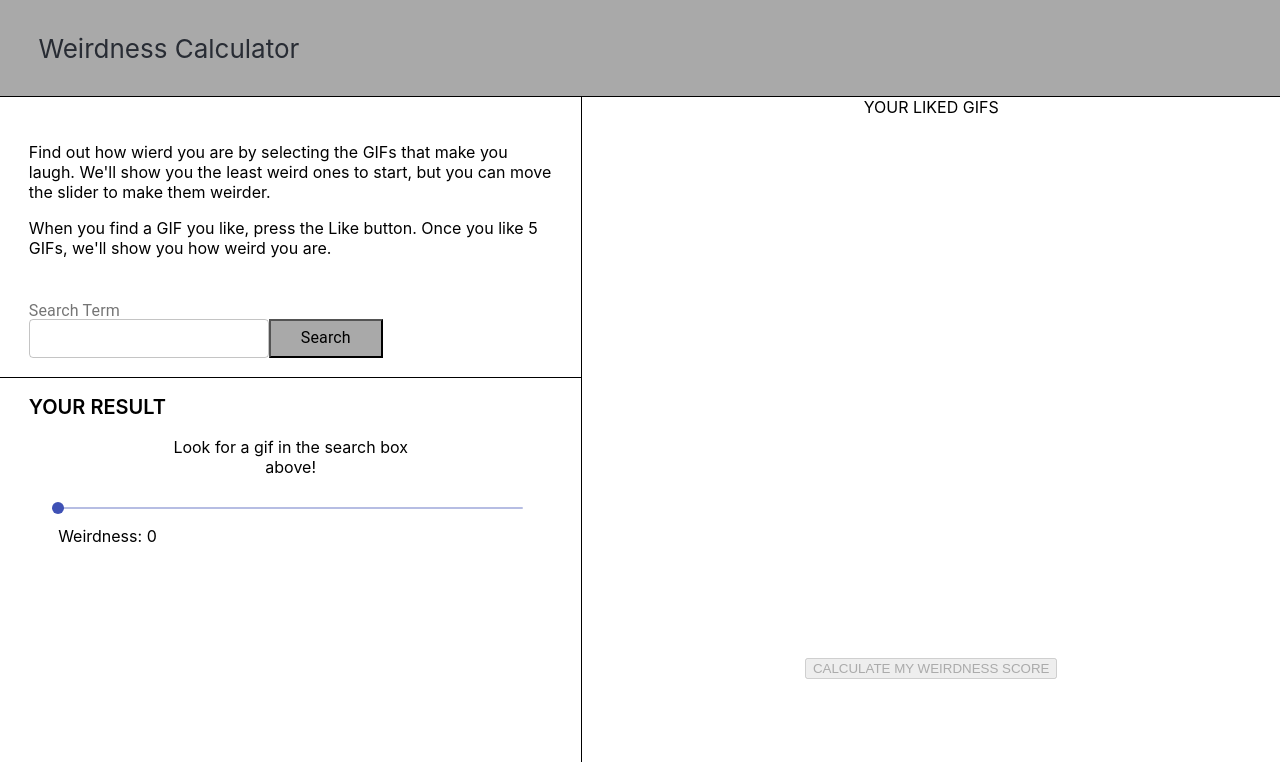
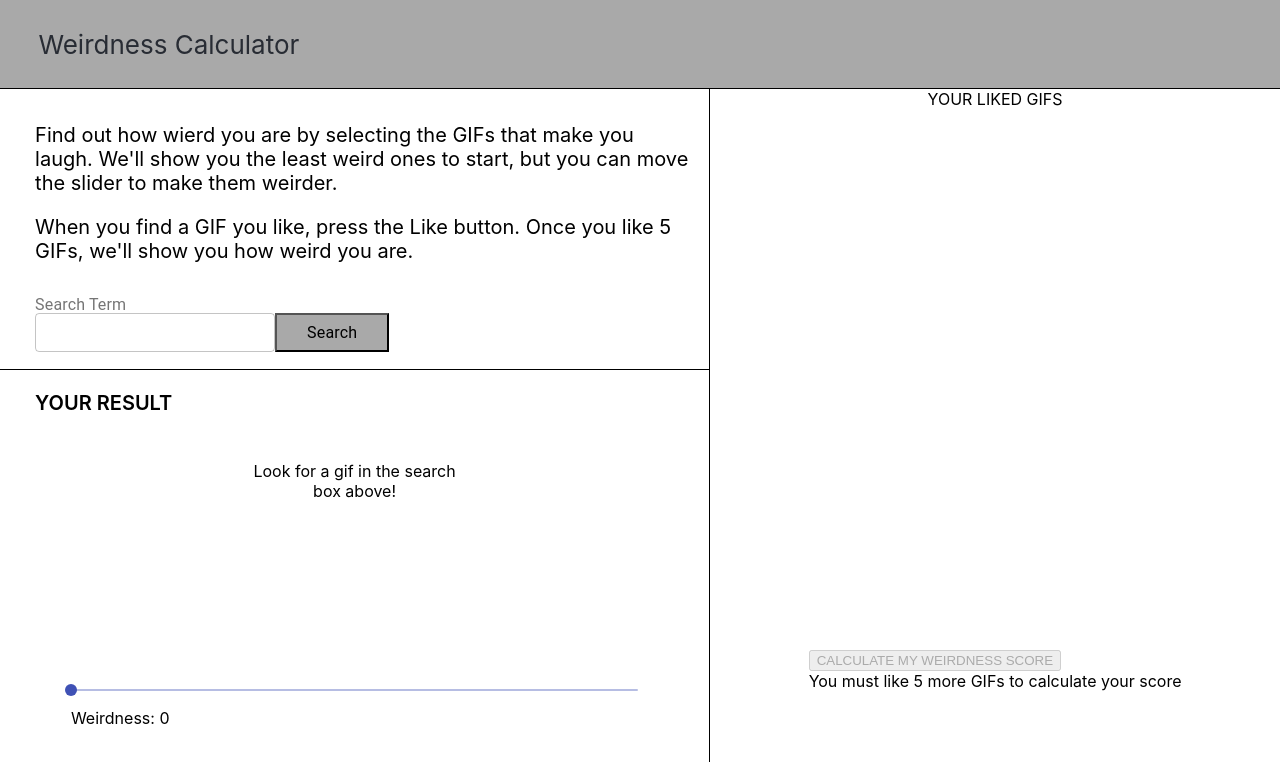
Before and after one commit to matthops/weirdness-calculator, a React (Create React App) app: page / in a window 1280 px wide. Shown: the top 762 px of the page. Built offline with nearby package versions, Linux system fonts and the light colour scheme.

Commit message:
updates to CSS, edited reducer to include title in likedList array, updated weirdness score page

```diff
--- a/src/actions/actions.js
+++ b/src/actions/actions.js
@@ -3,9 +3,9 @@ export const REMOVE_LIKED = 'REMOVE_LIKED';
 export const SHOW_WEIRDNESS_SCORE = 'SHOW_WEIRDNESS_SCORE';
 export const START_OVER = 'START_OVER';
 
-export const addLiked = (text, score, searchTerm) => {
-  console.log(text);
-  return { type: ADD_LIKED, gif: { text, score, searchTerm } };
+export const addLiked = (gifObj, score, searchTerm) => {
+  console.log(gifObj);
+  return { type: ADD_LIKED, gif: { gifObj, score, searchTerm } };
 };
 
 export const removeLiked = url => {
--- a/src/components/GifBox.js
+++ b/src/components/GifBox.js
@@ -3,10 +3,15 @@ import './../styles/gifBox.scss';
 
 export default function GifBox(props) {
   return (
-    // <div className="search-result-text-box">
-    <div className="aspect-ratio">
-      <img src={props.url} alt="placeholder" className="aspect-ratio__inside" />
+    <div className="search-result-text-box">
+      <div className="gif-title"> {props.title}</div>
+      <div className="aspect-ratio">
+        <img
+          src={props.url}
+          alt="placeholder"
+          className="aspect-ratio__inside"
+        />
+      </div>
     </div>
-    // </div>
   );
 }
--- a/src/components/LikedGifs.js
+++ b/src/components/LikedGifs.js
@@ -17,32 +17,43 @@ function LikedGifs() {
     return () => unsubscribe();
   }, [likedGifsArr]);
 
+  const countdown = likedGifsArr.likedList
+    ? 5 - likedGifsArr.likedList.length
+    : 5;
+
   return (
     <div className="liked-gifs-container">
       YOUR LIKED GIFS
       <div className="liked-gifs-box">
         {likedGifsArr.likedList.map((e, i) => {
+          if (i <= 3) {
             return (
               <div key={i} className="inner-gifs-box">
-              <GifBox url={e.text} />
+                <GifBox
+                  url={e.gifObj.images.original.url}
+                  title={e.gifObj.title}
+                />
+
                 <button onClick={() => store.dispatch(removeLiked(e))}>
                   {' '}
                   remove{' '}
                 </button>
               </div>
             );
+          }
         })}
       </div>
       <div>
         <Link to="/results">
           <button
-            disabled={likedGifsArr.likedList.length < 4 ? true : false}
+            disabled={likedGifsArr.likedList.length < 5 ? true : false}
             onClick={() => store.dispatch(showWeirdnessScore(true))}
           >
             {' '}
             CALCULATE MY WEIRDNESS SCORE
           </button>
         </Link>
+        <div>{`You must like ${countdown} more GIFs to calculate your score`}</div>
       </div>
     </div>
   );
--- a/src/components/Search.js
+++ b/src/components/Search.js
@@ -9,7 +9,7 @@ import './../styles/search.scss';
 
 export default function Search() {
   const [inputVal, setInputVal] = useState('');
-  const [giphyResults, setGiphyResults] = useState(null);
+  const [giphyResult, setGiphyResult] = useState(null);
   const [weirdness, setWeirdness] = useState(0);
   const [searchTerms, setSearchTerms] = useState([]);
 
@@ -32,7 +32,7 @@ export default function Search() {
         console.log('hit the if');
         usedTerm = term;
         setInputVal('');
-        setGiphyResults(null);
+        setGiphyResult(null);
         isSearchable = false;
       }
     });
@@ -43,7 +43,7 @@ export default function Search() {
             `https://api.giphy.com/v1/gifs/translate?api_key=nmFzmNm0JGwZCNIrWe74T0YTXMt1snmz&weirdness=${weirdness}&s=${inputVal}`
           )
           .then(e => {
-            setGiphyResults(e.data.data);
+            setGiphyResult(e.data.data);
           })
           .catch(err => {
             console.log(err.message);
@@ -54,11 +54,9 @@ export default function Search() {
   };
 
   const handleAddToLikedGifs = () => {
-    store.dispatch(
-      addLiked(giphyResults.images.original.url, weirdness, inputVal)
-    );
+    store.dispatch(addLiked(giphyResult, weirdness, inputVal));
     setInputVal('');
-    setGiphyResults(null);
+    setGiphyResult(null);
   };
 
   return (
@@ -102,7 +100,8 @@ export default function Search() {
       <div>
         <SearchResult
           // passes url for gif from giphy response object, passes null if search hasn't been performed yet.
-          gifSrc={giphyResults ? giphyResults.images.original.url : null}
+          gifSrc={giphyResult ? giphyResult.images.original.url : null}
+          title={giphyResult ? giphyResult.title : null}
           addToLikedGifs={handleAddToLikedGifs}
         />
         <div className="weirdness-slider">
--- a/src/components/SearchResult.js
+++ b/src/components/SearchResult.js
@@ -11,7 +11,8 @@ function SearchResult(props) {
       <div className="search-result-container__header">YOUR RESULT</div>
       {props.gifSrc ? (
         <div className="inner-search-container">
-          <GifBox url={props.gifSrc} />
+          <GifBox url={props.gifSrc} title={props.title} />
+
           <IconButton
             color="default"
             aria-label="Like this gif"
@@ -21,8 +22,12 @@ function SearchResult(props) {
           </IconButton>
         </div>
       ) : (
-        <div className="inner-search-container">
-          Look for a gif in the search box above!
+        <div className="inner-search-container empty">
+          <div className="aspect-ratio">
+            <div className="aspect-ratio__inside">
+              Look for a gif in the search box above!
+            </div>
+          </div>
         </div>
       )}
     </div>
@@ -30,3 +35,5 @@ function SearchResult(props) {
 }
 
 export default connect()(SearchResult);
+
+// 18007098348 Covered CA
--- a/src/components/WeirdnessScore.js
+++ b/src/components/WeirdnessScore.js
@@ -2,6 +2,8 @@ import React, { useState } from 'react';
 import store from './../reducers/likedReducer';
 import { connect } from 'react-redux';
 import { startOver } from './../actions/actions';
+import GifBox from './GifBox';
+import './../styles/weirdnessScore.scss';
 
 function WeirdnessScore() {
   // eslint-disable-next-line no-unused-vars
@@ -9,14 +11,29 @@ function WeirdnessScore() {
     () => store.getState().scoreSum
   );
   // eslint-disable-next-line no-unused-vars
-  const [totalGifs, setTotalGifs] = useState(
-    () => store.getState().likedList.length
-  );
+  const [totalGifs, setTotalGifs] = useState(() => store.getState().likedList);
 
   return (
-    <div>
-      Average WeirdnessScore
-      {Math.round(weirdnessScore / totalGifs)}
+    <div className="weirdness-score-container">
+      <div className="weirdness-score-container__headline">
+        {`You scored
+        ${Math.round(weirdnessScore / totalGifs.length)}/10 on the weirdness
+        scale!`}
+      </div>
+      <div className="weirdness-gif-container">
+        {totalGifs.map((e, i) => {
+          return (
+            <div className="inner-gifs-box">
+              <GifBox
+                url={e.gifObj.images.original.url}
+                title={e.gifObj.title}
+                key={i}
+              />
+            </div>
+          );
+        })}
+      </div>
+      <div className="weirdness-button-section">
         <button
           onClick={() => {
             store.dispatch(startOver());
@@ -25,6 +42,7 @@ function WeirdnessScore() {
           Start Over{' '}
         </button>
       </div>
+    </div>
   );
 }
 
--- a/src/styles/app.scss
+++ b/src/styles/app.scss
@@ -4,7 +4,7 @@
 
 .App-header {
   background-color: darkgray;
-  min-height: 12vh;
+  min-height: 11vh;
   display: flex;
   flex-direction: column;
   align-items: flex-start;
--- a/src/styles/gifBox.scss
+++ b/src/styles/gifBox.scss
@@ -3,7 +3,7 @@
 
 .aspect-ratio {
   height: 0;
-  padding-top: 250px / 250px * 100%;
+  padding-top: 82%;
   position: relative;
 
   &__inside {
@@ -16,3 +16,7 @@
     border-radius: 5px;
   }
 }
+
+.gif-title {
+  font-size: 12px;
+}
--- a/src/styles/likedGifs.scss
+++ b/src/styles/likedGifs.scss
@@ -1,5 +1,5 @@
 .liked-gifs-container {
-  width: 60%;
+  width: 45vw;
   display: flex;
   flex-direction: column;
   align-items: center;
--- a/src/styles/search.scss
+++ b/src/styles/search.scss
@@ -1,5 +1,5 @@
 .search-container {
-  width: 50vw;
+  width: 56%;
   height: 100vh;
   border-right: 1px solid black;
 
@@ -9,13 +9,19 @@
   }
 
   &__text {
-    padding: 4.95%;
+    padding-left: 4.95%;
+    padding-top: 2%;
+    padding: 2% 2% 2% 4.95%;
     text-align: left;
+
+    p {
+      font-size: 20px;
+    }
   }
 }
 
 .weirdness-slider {
-  margin: 3% 10% 3% 10%;
+  margin: 1% 10% 3% 10%;
 }
 
 #search-term {
--- a/src/styles/searchResult.scss
+++ b/src/styles/searchResult.scss
@@ -13,11 +13,16 @@
 
 .inner-search-container {
   display: block;
-  width: 250px;
+  width: 225px;
   text-align: center;
   margin: auto;
+
   //   height: 100%;
   //   display: flex;
   //   justify-content: center;
   //   align-items: center;
 }
+
+.empty {
+  padding: 24px;
+}
--- /dev/null
+++ b/src/styles/weirdnessScore.scss
@@ -0,0 +1,20 @@
+.weirdness-score-container {
+  display: flex;
+  flex-direction: column;
+  align-items: center;
+
+  &__headline {
+    font-size: 35px;
+    padding-top: 100px;
+    padding-bottom: 100px;
+  }
+}
+
+.weirdness-gif-container {
+  display: flex;
+  flex-direction: row;
+}
+
+.weirdness-button-section {
+  padding-top: 100px;
+}
```
Lines whose indentation alone changed are shown as unchanged.
